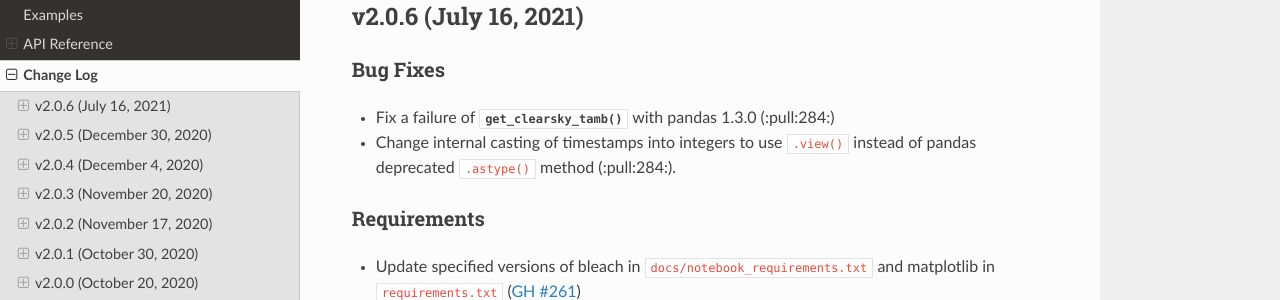
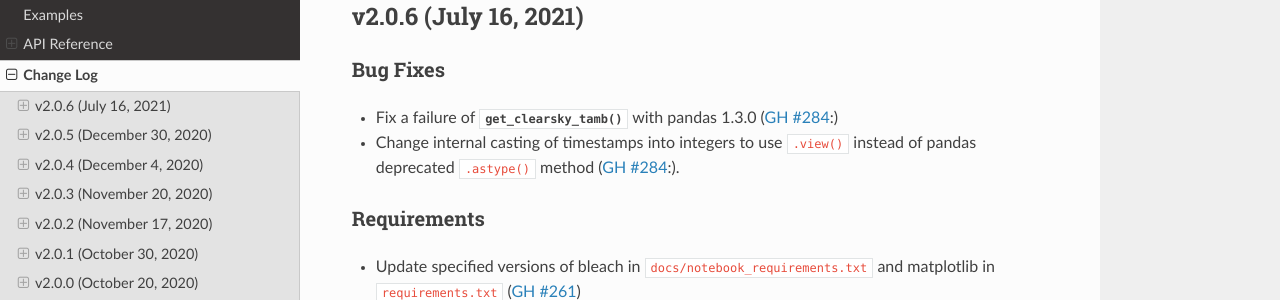
Before and after one commit to NREL/rdtools, a Sphinx documentation site: the page built from docs/sphinx/source/changelog.rst, in a window 1280 px wide and 900 px high. Shown: the part 160-460 px from the top of the window. Built offline with Sphinx 7.4.7 and the Read the Docs theme 2.0.0, drawn with Linux system fonts in a browser that asks for light colours; pages that are not in the unit, such as notebooks, are missing from menus; some of the changed lines change nothing that is shown.

Commit message:
fix pr numbers

```diff
--- a/docs/sphinx/source/changelog/v2.0.6.rst
+++ b/docs/sphinx/source/changelog/v2.0.6.rst
@@ -4,8 +4,8 @@ v2.0.6 (July 16, 2021)
 
 Bug Fixes
 ---------
-* Fix a failure of :py:func:`~rdtools.clearsky_temperature.get_clearsky_tamb` with pandas 1.3.0 (:pull:284:)
-* Change internal casting of timestamps into integers to use ``.view()`` instead of pandas deprecated ``.astype()`` method (:pull:284:).
+* Fix a failure of :py:func:`~rdtools.clearsky_temperature.get_clearsky_tamb` with pandas 1.3.0 (:pull:`284`:)
+* Change internal casting of timestamps into integers to use ``.view()`` instead of pandas deprecated ``.astype()`` method (:pull:`284`:).
 
 Requirements
 ------------
```
